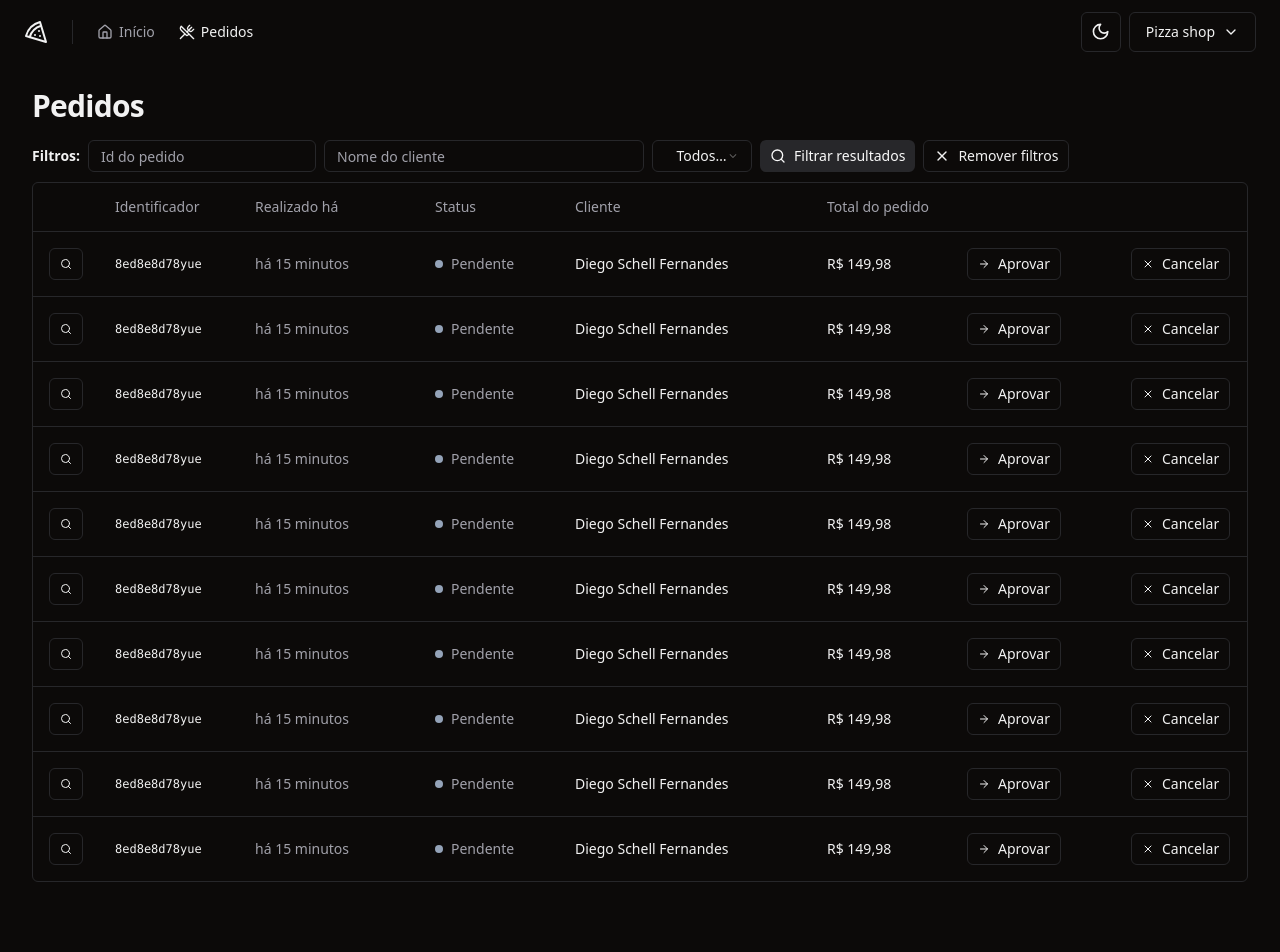
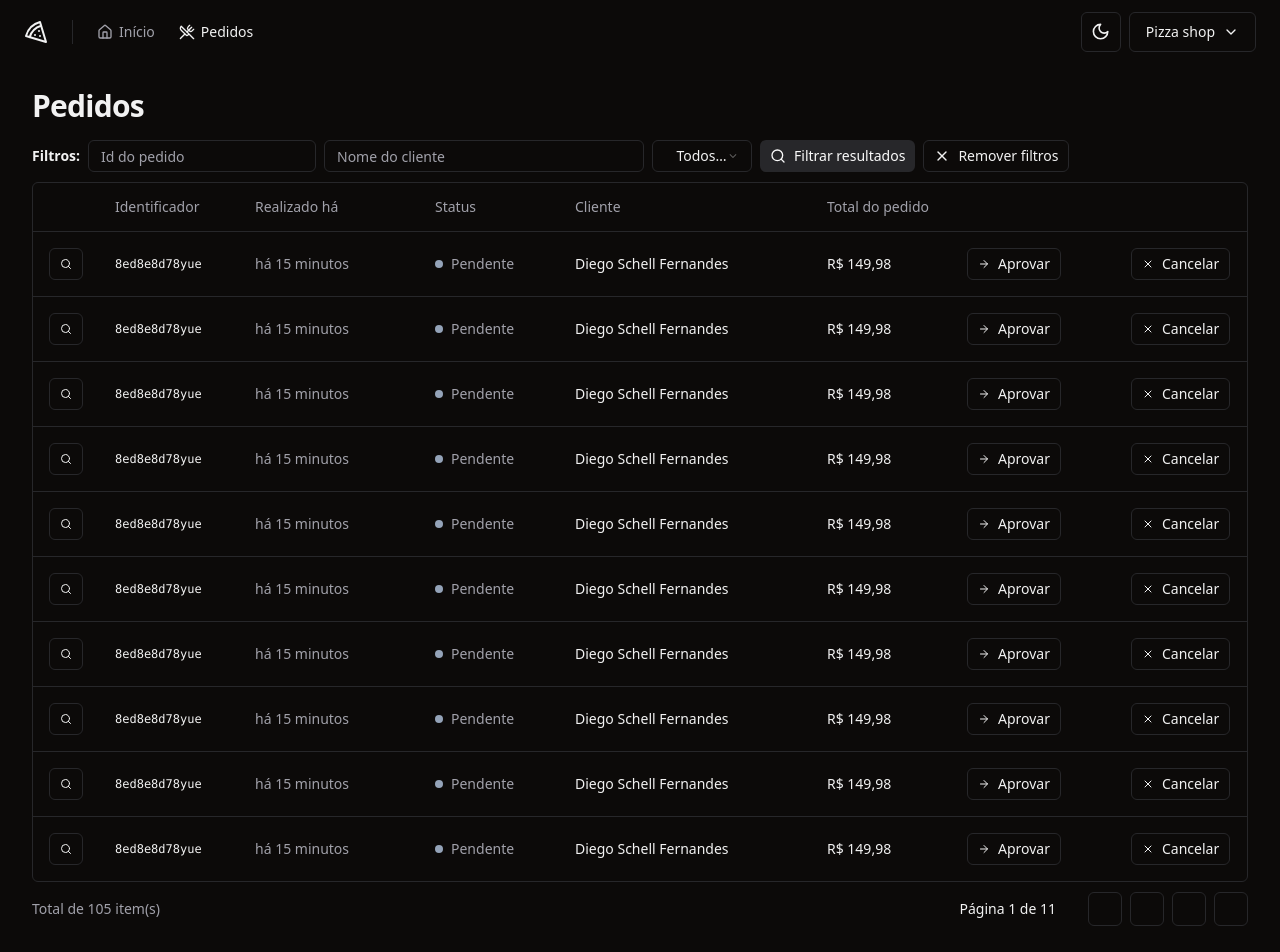
Before and after one commit to Carolbrandes/pizzashop-web, a React (Vite) app: page /orders in a window 1280 px wide. Shown: the top 952 px of the page. Before the commit the page ends 914 px from the top, so only its background shows below. Built offline with nearby package versions, Linux system fonts and the light colour scheme.

Commit message:
feat/Pagination layout

```diff
--- /dev/null
+++ b/src/components/pagination.tsx
@@ -0,0 +1,58 @@
+import {
+    ChevronLeft,
+    ChevronRight,
+    ChevronsLeft,
+    ChevronsRight,
+} from 'lucide-react'
+
+import { Button } from './ui/button'
+
+interface PaginationProps {
+  pageIndex: number
+  totalCount: number
+  perPage: number
+}
+
+export function Pagination({
+  pageIndex,
+  totalCount,
+  perPage,
+}: PaginationProps) {
+  const pages = Math.ceil(totalCount / perPage) || 1
+
+  return (
+    <div className="flex items-center justify-between">
+      <span className="text-sm text-muted-foreground">
+        Total de {totalCount} item(s)
+      </span>
+
+      <div className="flex items-center gap-6 lg:gap-8">
+        <div className="text-sm font-medium">
+          Página {pageIndex + 1} de {pages}
+        </div>
+
+        <div className="flex items-center gap-2">
+          <Button variant="outline" className="h-8 w-8 p-4">
+            <ChevronsLeft color="#fff" className="h-4 w-4" />
+            <span className="sr-only">Primeira página</span>
+          </Button>
+
+          <Button variant="outline" className="h-8 w-8 p-4">
+            <ChevronRight className="h-4 w-4" />
+            <span className="sr-only">Página anterior</span>
+          </Button>
+
+          <Button variant="outline" className="h-8 w-8 p-4">
+            <ChevronLeft className="h-4 w-4" />
+            <span className="sr-only">Próxima página</span>
+          </Button>
+
+          <Button variant="outline" className="h-8 w-8 p-4">
+            <ChevronsRight className="h-4 w-4" />
+            <span className="sr-only">Última página</span>
+          </Button>
+        </div>
+      </div>
+    </div>
+  )
+}
--- a/src/pages/orders/orders.tsx
+++ b/src/pages/orders/orders.tsx
@@ -1,11 +1,12 @@
 import { Helmet } from 'react-helmet-async'
 
+import { Pagination } from '@/components/pagination'
 import {
   Table,
   TableBody,
   TableHead,
   TableHeader,
-  TableRow
+  TableRow,
 } from '@/components/ui/table'
 
 import { OrderTableFilters } from './order-table-filters'
@@ -45,6 +46,8 @@
             </TableBody>
           </Table>
         </div>
+
+        <Pagination pageIndex={0} totalCount={105} perPage={10} />
       </div>
     </>
   )
```
